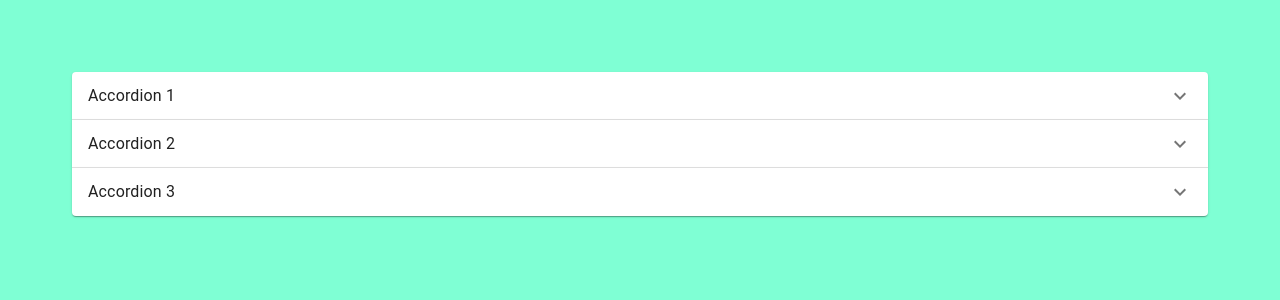
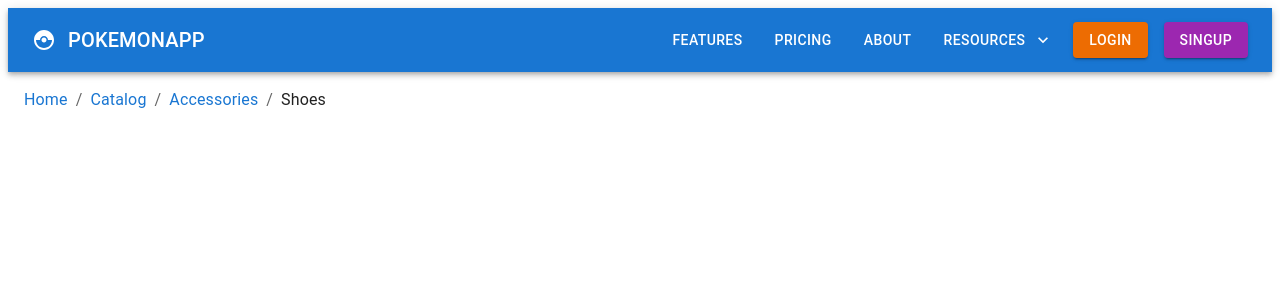
Before and after one commit to baArlene/react-mui, a React (Vite) app in the folder react-material-ui-app/: page / in a window 1280 px wide. Shown: the top 300 px of the page. Built offline with nearby package versions, Linux system fonts and the light colour scheme.

Commit message:
_+++++---

```diff
--- a/react-material-ui-app/src/App.css
+++ b/react-material-ui-app/src/App.css
@@ -1,8 +1,8 @@
 body {
-    background-color: aquamarine;
+    /*background-color: aquamarine;*/
 }
 
 
 .App {
-    padding: 4rem;
+   /* padding: 4rem;*/
 }
--- a/react-material-ui-app/src/App.tsx
+++ b/react-material-ui-app/src/App.tsx
@@ -1,5 +1,9 @@
 import './App.css'
-import MuiAccordion from './components/MuiAccordion';
+import MuiBreadcrumbs from './components/MuiBreadcrumbs';
+// import MuiLink from './components/MuiLink';
+// import MuiImageList from './components/MuiImageList';
+import MuiNavbar from './components/MuiNavbar';
+// import MuiAccordion from './components/MuiAccordion';
 // import MuiCard from './components/MuiCard';
 // import MuiAutocomplete from './components/MuiAutocomplete';
 // import MuiLayout from './components/MuiLayout';
@@ -26,7 +30,11 @@ function App() {
       {/*<MuiAutocomplete />*/}
       {/*<MuiLayout />*/}
       {/*<MuiCard />*/}
-      <MuiAccordion />
+      {/*<MuiAccordion />*/}
+      {/*<MuiImageList />*/}
+      <MuiNavbar />
+      {/*<MuiLink />*/}
+      <MuiBreadcrumbs />
     </div>
   );
 }
--- /dev/null
+++ b/react-material-ui-app/src/components/MuiBreadcrumbs.tsx
@@ -0,0 +1,22 @@
+import { Box, Breadcrumbs, Link, Typography } from "@mui/material";
+
+const MuiBreadcrumbs = () => {
+  return (
+    <Box m={2}>
+      <Breadcrumbs aria-label="breadcrumb">
+        <Link underline="hover" href="#">
+          Home
+        </Link>
+        <Link underline="hover" href="#">
+          Catalog
+        </Link>
+        <Link underline="hover" href="#">
+          Accessories
+        </Link>
+        <Typography color="text.primary">Shoes</Typography>
+      </Breadcrumbs>
+    </Box>
+  );
+};
+
+export default MuiBreadcrumbs;
--- /dev/null
+++ b/react-material-ui-app/src/components/MuiImageList.tsx
@@ -0,0 +1,120 @@
+import { Box, ImageList, ImageListItem, ImageListItemBar, Stack } from "@mui/material";
+
+const MuiImageList = () => {
+  return (
+    <Stack spacing={4}>
+      <ImageList sx={{ width: "500", height: "450" }} cols={4} rowHeight={164}>
+        {ItemData.map((item) => (
+          <ImageListItem key={item.img}>
+            <img
+              src={`${item.img}?w=164&h=164&fit=crop&auto=format&dpr=2`}
+              alt={item.title}
+              loading="lazy"
+            />
+            <ImageListItemBar title={item.title} />
+          </ImageListItem>
+        ))}
+      </ImageList>
+      <ImageList
+        variant="woven"
+        sx={{ width: "500", height: "450" }}
+        cols={4}
+        gap={8}
+      >
+        {ItemData.map((item) => (
+          <ImageListItem key={item.img}>
+            <img
+              src={`${item.img}?w=164&h=164&fit=crop&auto=format&dpr=2`}
+              alt={item.title}
+              loading="lazy"
+            />
+          </ImageListItem>
+        ))}
+      </ImageList>
+
+      {/*Masonry method*/}
+      <Box sx={{ width: "500", height: "450", overflowY: "scroll" }}>
+        <ImageList variant="masonry" cols={4} gap={8}>
+          {ItemData.map((item) => (
+            <ImageListItem key={item.img}>
+              <img
+                src={`${item.img}?w=248&fit=crop&auto=format&dpr=2`}
+                alt={item.title}
+                loading="lazy"
+              />
+              <ImageListItemBar title={item.title} />
+            </ImageListItem>
+          ))}
+        </ImageList>
+      </Box>
+    </Stack>
+  );
+};
+const ItemData = [
+  {
+    title: "Double Cheeseburger",
+    img: "https://images.unsplash.com/photo-1607013251379-e6eecfffe234?ixlib=rb-1.2.1&ixid=MnwxMjA3fDB8MHxzZWFyY2h8Mnx8YnVyZ2Vyc3xlbnwwfHwwfHw%3D&auto=format&fit=crop&w=1400&q=60",
+  },
+  {
+    title: "Bacon Cheeseburger",
+    img: "https://images.unsplash.com/photo-1553979459-d2229ba7433b?ixlib=rb-1.2.1&ixid=MnwxMjA3fDB8MHxzZWFyY2h8MTh8fGJ1cmdlcnN8ZW58MHx8MHx8&auto=format&fit=crop&w=1400&q=60",
+  },
+  {
+    title: "Mushroom Burger",
+    img: "https://images.unsplash.com/photo-1608767221051-2b9d18f35a2f?ixlib=rb-1.2.1&ixid=MnwxMjA3fDB8MHxzZWFyY2h8MTV8fGJ1cmdlcnN8ZW58MHx8MHx8&auto=format&fit=crop&w=1400&q=60",
+  },
+  {
+    title: "Loaded Burger",
+    img: "https://images.unsplash.com/photo-1568901346375-23c9450c58cd?ixlib=rb-1.2.1&ixid=MnwxMjA3fDB8MHxzZWFyY2h8NHx8YnVyZ2Vyc3xlbnwwfHwwfHw%3D&auto=format&fit=crop&w=1400&q=60",
+  },
+  {
+    title: "Feta & Spinnach",
+    img: "https://images.unsplash.com/photo-1593560708920-61dd98c46a4e?ixlib=rb-1.2.1&ixid=MnwxMjA3fDB8MHxzZWFyY2h8OHx8cGl6emF8ZW58MHx8MHx8&auto=format&fit=crop&w=800&q=60",
+  },
+  {
+    title: "Supreme Pizza",
+    img: "https://images.unsplash.com/photo-1604382355076-af4b0eb60143?ixlib=rb-1.2.1&ixid=MnwxMjA3fDB8MHxzZWFyY2h8N3x8cGl6emF8ZW58MHx8MHx8&auto=format&fit=crop&w=800&q=60",
+  },
+  {
+    title: "Meat Lovers",
+    img: "https://images.unsplash.com/photo-1628840042765-356cda07504e?ixlib=rb-1.2.1&ixid=MnwxMjA3fDB8MHxzZWFyY2h8MTh8fHBpenphfGVufDB8fDB8fA%3D%3D&auto=format&fit=crop&w=800&q=60",
+  },
+  {
+    title: "Cheese Pizza",
+    img: "https://images.unsplash.com/photo-1548369937-47519962c11a?ixlib=rb-1.2.1&ixid=MnwxMjA3fDB8MHxzZWFyY2h8OXx8Y2hlZXNlJTIwcGl6emF8ZW58MHx8MHx8&auto=format&fit=crop&w=800&q=60",
+  },
+  {
+    title: "Kale Salad",
+    img: "https://images.unsplash.com/photo-1515543237350-b3eea1ec8082?ixlib=rb-1.2.1&ixid=MnwxMjA3fDB8MHxzZWFyY2h8M3x8c2FsYWQlMjBjZWFzYXJ8ZW58MHx8MHx8&auto=format&fit=crop&w=800&q=60",
+  },
+  {
+    title: "Ceasar Salad",
+    img: "https://images.unsplash.com/photo-1546793665-c74683f339c1?ixlib=rb-1.2.1&ixid=MnwxMjA3fDB8MHxzZWFyY2h8NHx8c2FsYWQlMjBjZWFzYXJ8ZW58MHx8MHx8&auto=format&fit=crop&w=800&q=60",
+  },
+  {
+    title: "Loaded Salad",
+    img: "https://images.unsplash.com/photo-1540420773420-3366772f4999?ixlib=rb-1.2.1&ixid=MnwxMjA3fDB8MHxzZWFyY2h8Mnx8c2FsYWR8ZW58MHx8MHx8&auto=format&fit=crop&w=800&q=60",
+  },
+  {
+    title: "Fruit Salad",
+    img: "https://images.unsplash.com/photo-1564093497595-593b96d80180?ixlib=rb-1.2.1&ixid=MnwxMjA3fDB8MHxzZWFyY2h8NHx8ZnJ1aXQlMjBzYWxhZHxlbnwwfHwwfHw%3D&auto=format&fit=crop&w=800&q=60",
+  },
+  {
+    title: "Wings",
+    img: "https://images.unsplash.com/photo-1567620832903-9fc6debc209f?ixlib=rb-1.2.1&ixid=MnwxMjA3fDB8MHxzZWFyY2h8MXx8Y2hpY2tlbiUyMGZvb2R8ZW58MHx8MHx8&auto=format&fit=crop&w=800&q=60",
+  },
+  {
+    title: "Baked Chicken",
+    img: "https://images.unsplash.com/photo-1594221708779-94832f4320d1?ixlib=rb-1.2.1&ixid=MnwxMjA3fDB8MHxzZWFyY2h8Nnx8Y2hpY2tlbiUyMGZvb2R8ZW58MHx8MHx8&auto=format&fit=crop&w=800&q=60",
+  },
+  {
+    title: "Chicken Tenders",
+    img: "https://images.unsplash.com/photo-1562967914-608f82629710?ixlib=rb-1.2.1&ixid=MnwxMjA3fDB8MHxzZWFyY2h8MTB8fGNoaWNrZW4lMjBmb29kfGVufDB8fDB8fA%3D%3D&auto=format&fit=crop&w=800&q=60",
+  },
+  {
+    title: "Chicken Kebab",
+    img: "https://images.unsplash.com/photo-1603360946369-dc9bb6258143?ixlib=rb-1.2.1&ixid=MnwxMjA3fDB8MHxzZWFyY2h8MTN8fGNoaWNrZW4lMjBmb29kfGVufDB8fDB8fA%3D%3D&auto=format&fit=crop&w=800&q=60",
+  },
+];
+
+export default MuiImageList;
--- /dev/null
+++ b/react-material-ui-app/src/components/MuiLink.tsx
@@ -0,0 +1,13 @@
+import { Link, Stack } from "@mui/material"
+
+
+const MuiLink = () => {
+  return (
+    <Stack spacing={2} direction='row' m={4}>
+        <Link href='#'>Primary</Link>
+        <Link href='#' color='secondary'underline="hover">Secondary</Link>
+    </Stack>
+  )
+}
+
+export default MuiLink
--- /dev/null
+++ b/react-material-ui-app/src/components/MuiNavbar.tsx
@@ -0,0 +1,85 @@
+import KeyboardArrowDownIcon from "@mui/icons-material/KeyboardArrowDown";
+import CatchingPokemonIcon from "@mui/icons-material/CatchingPokemon";
+import {
+  AppBar,
+  Button,
+  IconButton,
+  Menu,
+  MenuItem,
+  Stack,
+  Toolbar,
+  Typography,
+} from "@mui/material";
+import { useState } from "react";
+
+const MuiNavbar = () => {
+  const [anchorEl, setAnchorEl] = useState<null | HTMLElement>(null);
+
+  const open = Boolean(anchorEl);
+
+  const handleClick = (e: React.MouseEvent<HTMLElement>) => {
+    setAnchorEl(e.currentTarget);
+  };
+
+  const handleClose = () => {
+    setAnchorEl(null)
+  }
+
+  return (
+    <AppBar position="static">
+      <Toolbar>
+        <IconButton size="large" edge="start" color="inherit" aria-label="logo">
+          <CatchingPokemonIcon />
+        </IconButton>
+        <Typography variant="h6" component="div" sx={{ flexGrow: 1 }}>
+          POKEMONAPP
+        </Typography>
+        <Stack direction="row" spacing={2}>
+          <Button color="inherit">Features</Button>
+          <Button color="inherit">Pricing</Button>
+          <Button color="inherit">About</Button>
+          <Button
+            color="inherit"
+            id="resources-button"
+            onClick={handleClick}
+            aria-control={open ? "resources-menu" : undefined}
+            aria-haspopup="true"
+            aria-expanded={open ? "true" : undefined}
+            endIcon={<KeyboardArrowDownIcon />}
+          >
+            Resources
+          </Button>
+          <Button variant="contained" color="warning">
+            Login
+          </Button>
+          <Button variant="contained" color="secondary">
+            Singup
+          </Button>
+        </Stack>
+        <Menu
+          id="resources-menu"
+          anchorEl={anchorEl}
+          open={open}
+          MenuListProps={{
+            "aria-labelledby": "resources-button"
+          }}
+          onClose={handleClose}
+          anchorOrigin={{
+            vertical: 'bottom',
+            horizontal: 'right'
+          }}
+          transformOrigin={{
+            vertical: 'top',
+            horizontal: 'right'
+          }}
+        >
+          <MenuItem onClick={handleClose}>Blog</MenuItem>
+          <MenuItem onClick={handleClose}>Podcast</MenuItem>
+          <MenuItem onClick={handleClose}>FAQ</MenuItem>
+        </Menu>
+      </Toolbar>
+    </AppBar>
+  );
+};
+
+export default MuiNavbar;
```
